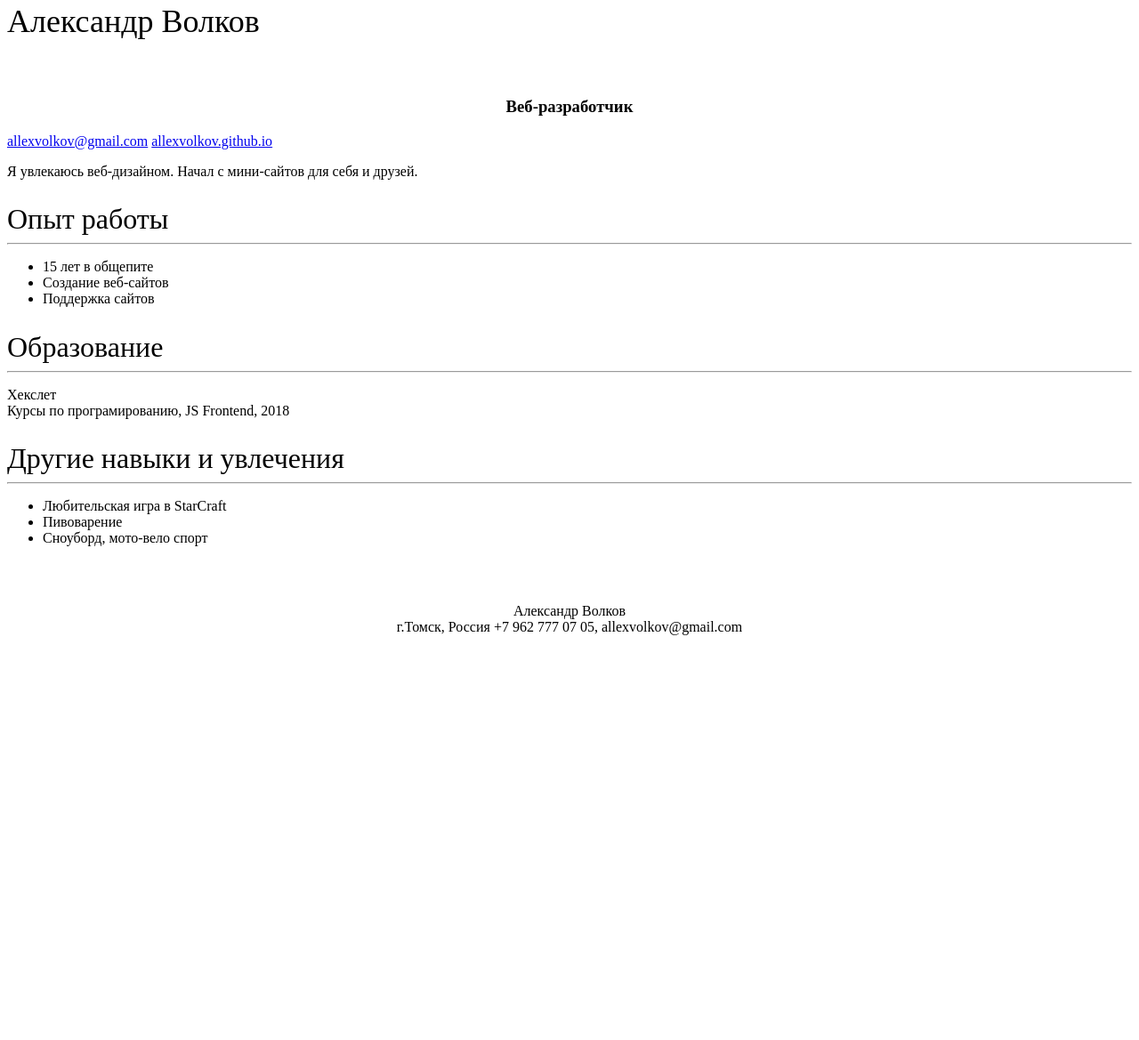
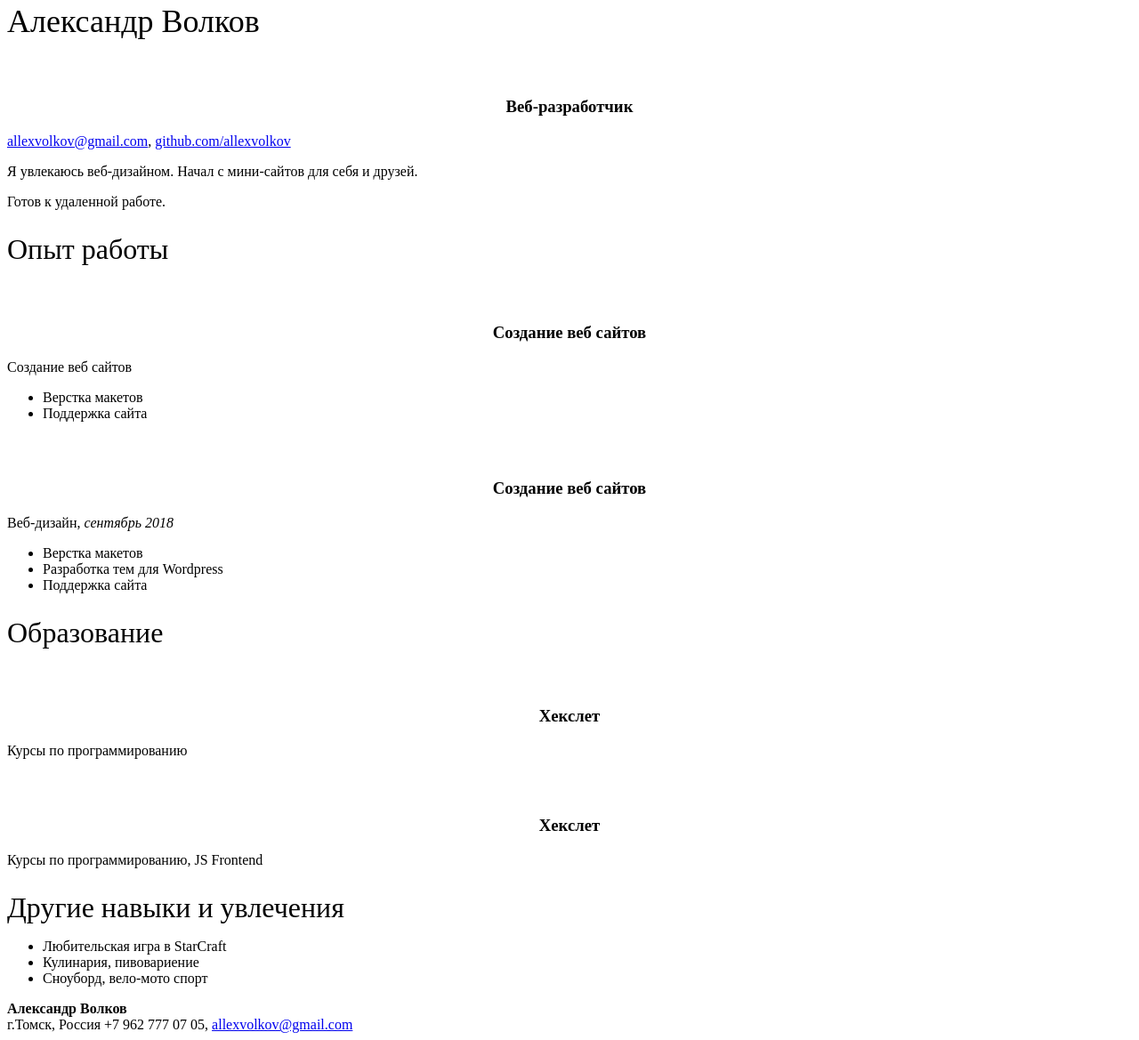
Before and after one commit to allexvolkov/allexvolkov.github.io, a plain HTML site: page index.html in a window 1280 px wide. Shown: the part 5-1174 px from the top of the page at 89% size. Before the commit the page ends 800 px from the top, so only its background shows below. Drawn offline with Linux system fonts and the light colour scheme.

Commit message:
Update index.html

```diff
--- a/index.html
+++ b/index.html
@@ -1,50 +1,87 @@
 <!DOCTYPE html>
 <html>
+
   <head>
     <meta charset="UTF-8">
-        <title>Резюме</title>
-        <link rel="stylesheet" href="style.css">
+    <link rel="stylesheet" type="text/css" href="style.css">
+    <title>Резюме Александр Волков</title>
   </head>
+
   <body>
-        <div>
-            <header>
+    <div id="header">
       <h1>Александр Волков</h1>
       <h3>Веб-разработчик</h3>
       <p>
-                    <a href="allexvolkov@gmail.com">allexvolkov@gmail.com</a>
-                    <a href="allexvolkov.github.io">allexvolkov.github.io</a>
+        <a href="mailto:allexvolkov@gmail.com">allexvolkov@gmail.com</a>,
+        <a href="https://github.com/allexvolkov">github.com/allexvolkov</a>
       </p>
-            </header>
     </div>
-        <div>
-            <main>
-                <p>Я увлекаюсь веб-дизайном. Начал с мини-сайтов для себя и друзей.</p>
+
+    <div id="main">
+      <p>
+        Я увлекаюсь веб-дизайном. Начал с мини-сайтов для себя и друзей.
+      </p>
+
+      <p>
+        Готов к удаленной работе.
+      </p>
+
+      <div class="main_section">
         <h2>Опыт работы</h2>
-                <hr/>
+
+        <div class="main_section_item">
+          <h3>Создание веб сайтов</h3>
+          <p>Создание веб сайтов</p>
           <ul>
-                    <li>15 лет в общепите</li>
-                    <li>Создание веб-сайтов</li>
-                    <li>Поддержка сайтов</li>
+            <li>Верстка макетов</li>
+            <li>Поддержка сайта</li>
           </ul>
+        </div>
+
+        <div class="main_section_item">
+          <h3>Создание веб сайтов</h3>
+          <p>Веб-дизайн, <i>сентябрь 2018</i></p>
+          <ul>
+            <li>Верстка макетов</li>
+            <li>Разработка тем для Wordpress</li>
+            <li>Поддержка сайта</li>
+          </ul>
+        </div>
+      </div>
+
+      <div class="main_section">
         <h2>Образование</h2>
-                <hr/>
-                <p>Хекслет<br>
-                Курсы по програмированию, JS Frontend, 2018
-                </p>
+
+        <div class="main_section_item">
+          <h3>Хекслет</h3>
+          <p>Курсы по программированию</p>
+        </div>
+
+        <div class="main_section_item">
+          <h3>Хекслет</h3>
+          <p>Курсы по программированию, JS Frontend</p>
+        </div>
+      </div>
+
+      <div class="main_section">
         <h2>Другие навыки и увлечения</h2>
-                <hr/>
+
+        <div class="main_section_item">
           <ul>
             <li>Любительская игра в StarCraft</li>
-                    <li>Пивоварение</li>
-                    <li>Сноуборд, мото-вело спорт</li>
+            <li>Кулинария, пивовариение</li>
+            <li>Сноуборд, вело-мото спорт</li>
           </ul>
+        </div>
+      </div>
 
-            </main>
     </div>
-        <div>
-            <footer>
-                <p>Александр Волков <br> г.Томск, Россия +7 962 777 07 05, allexvolkov@gmail.com</p>
-            </footer>
+
+    <div id="footer">
+      <strong>Александр Волков</strong>
+      <br/>
+     г.Томск, Россия +7 962 777 07 05, <a href="mailto:allexvolkov@gmail.com">allexvolkov@gmail.com</a>
     </div>
+
   </body>
 </html>
```
Lines whose indentation alone changed are shown as unchanged.
